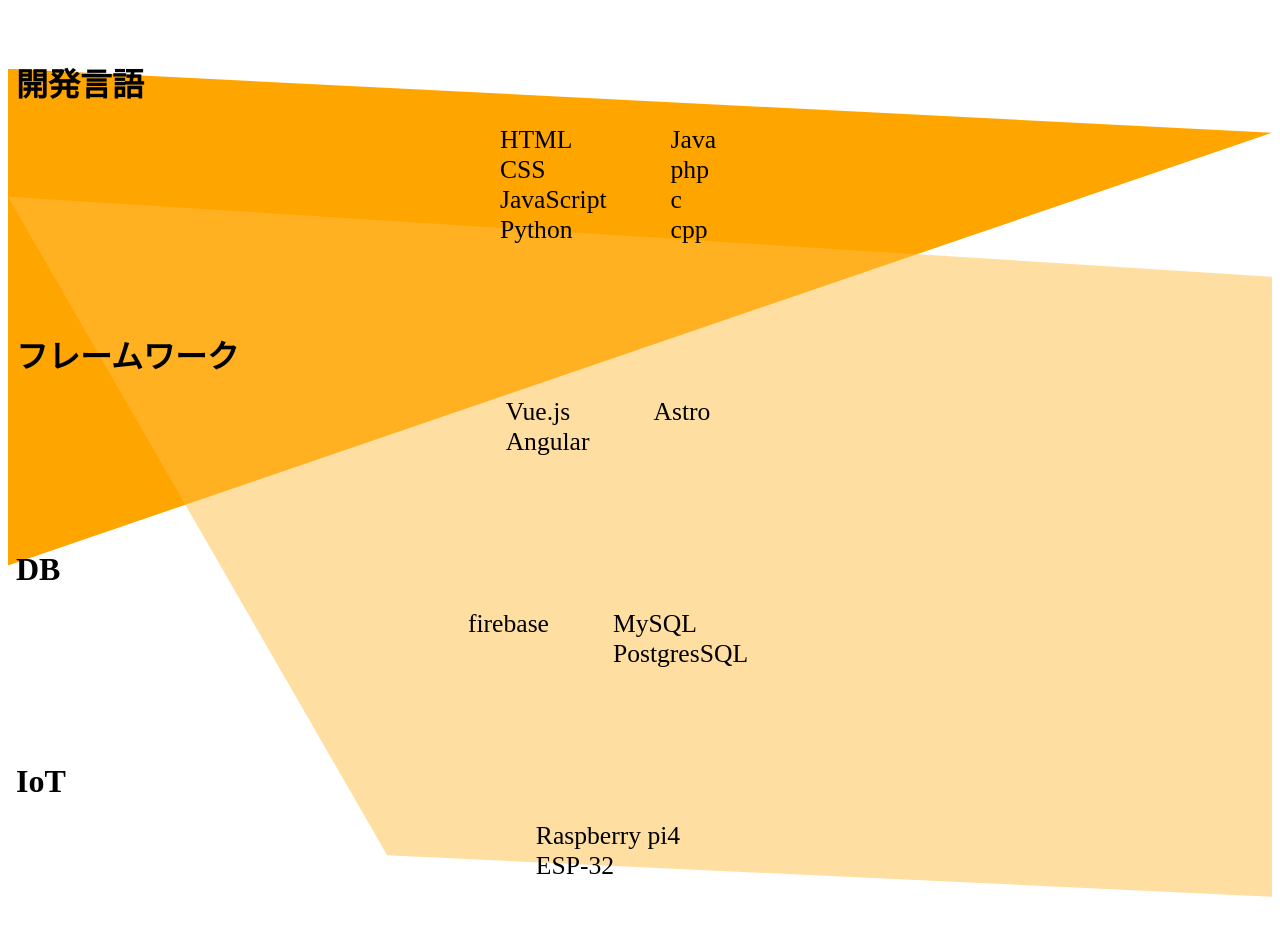
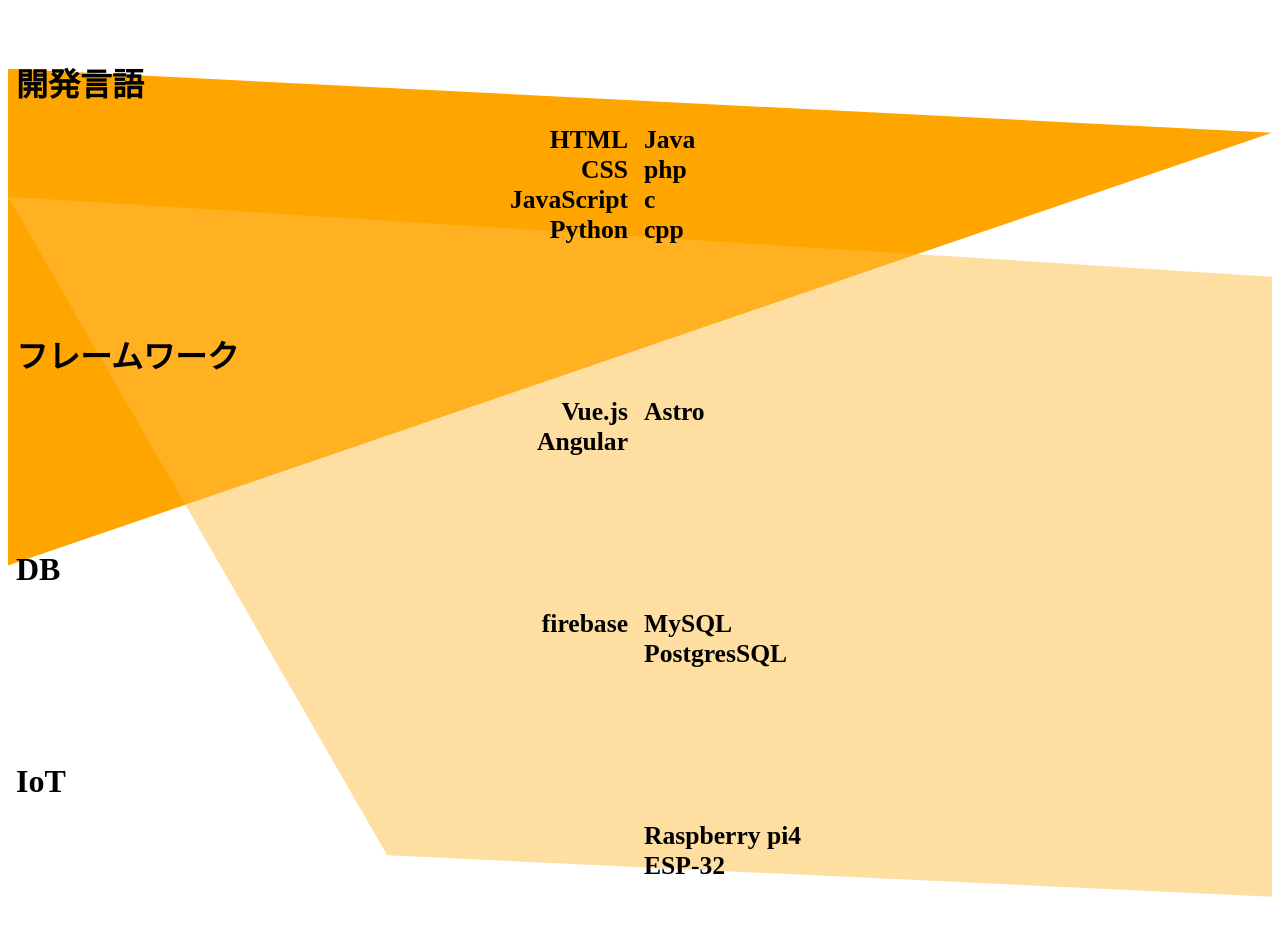
Before and after one commit to bignrn/my.web, a Vue app: page /profile in a window 1280 px wide. Shown: the part 4340-5275 px from the top of the page. Built offline with nearby package versions, Linux system fonts and the light colour scheme; a web font is replaced by a local one.

Commit message:
言語リストを中央寄せにする

```diff
--- a/src/views/MyHistoryView.vue
+++ b/src/views/MyHistoryView.vue
@@ -88,6 +88,7 @@
         </div>
         <h2 class="contents-title">IoT</h2>
         <div class="content-flex">
+          <ul class="columns"><!-- space --></ul>
           <ul class="columns">
             <li class="language-item">Raspberry pi4</li>
             <li class="language-item">ESP-32</li>
@@ -256,7 +257,6 @@
       position: relative;
       padding: 0 0.5rem;
       margin-bottom: 15rem;
-      font-family: "Yaldevi Colombo Medium";
 
       .background-square-bottom {
         position: absolute;
@@ -291,13 +291,19 @@
         margin-bottom: 5rem;
 
         .columns {
-          width: 100%;
-          text-align: start;
-          margin-right: 4rem;
+          width: 30vw;
+          width: 30dvw;
+          text-align: end;
+          margin-right: 0.5rem;
+
+          &:nth-child(2n) {
+            text-align: start;
+            margin-left: 0.5rem;
+        }
 
           .language-item {
             font-size: 1.6rem;
-            font-weight: 500;
+            font-weight: 700;
           }
         }
       }
```
